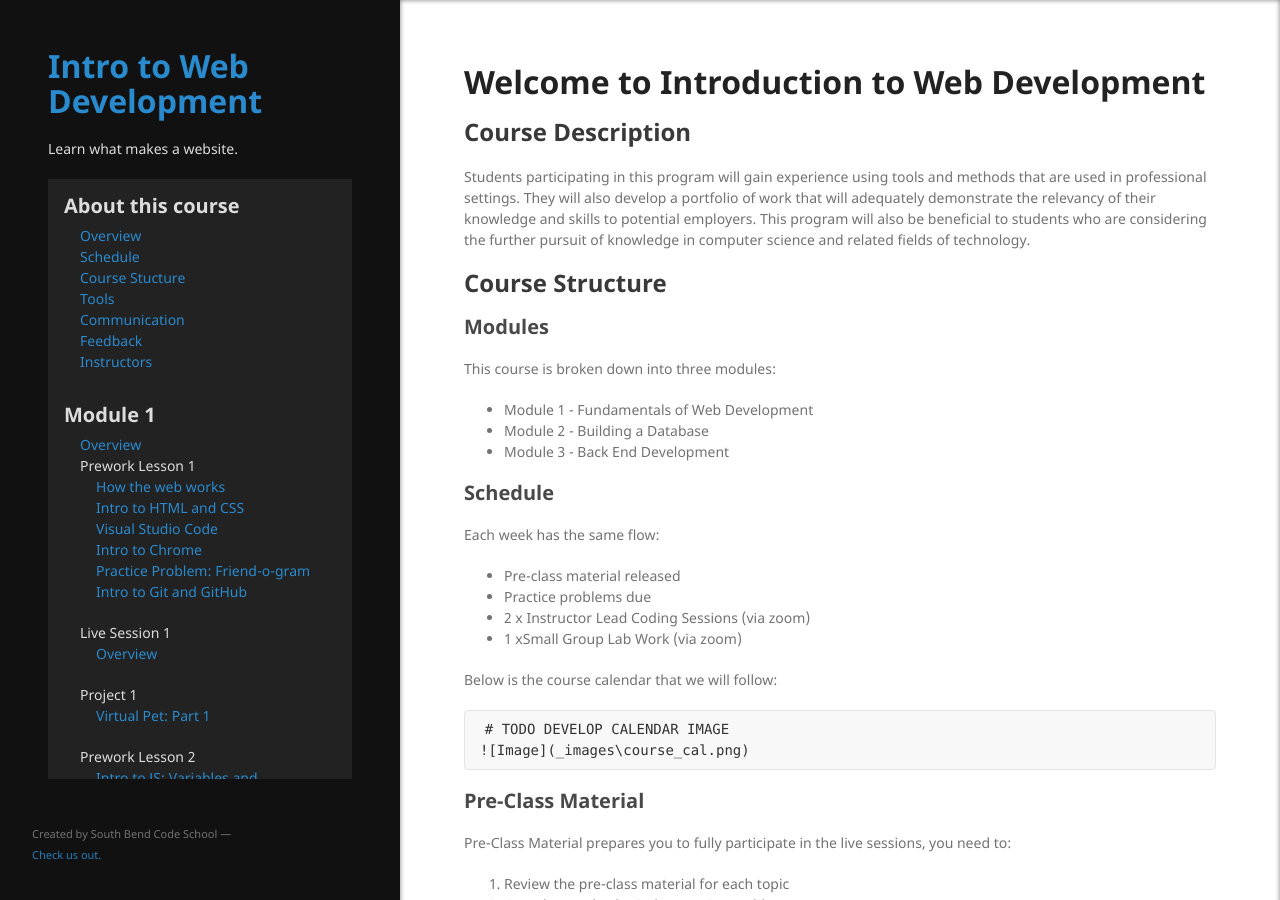
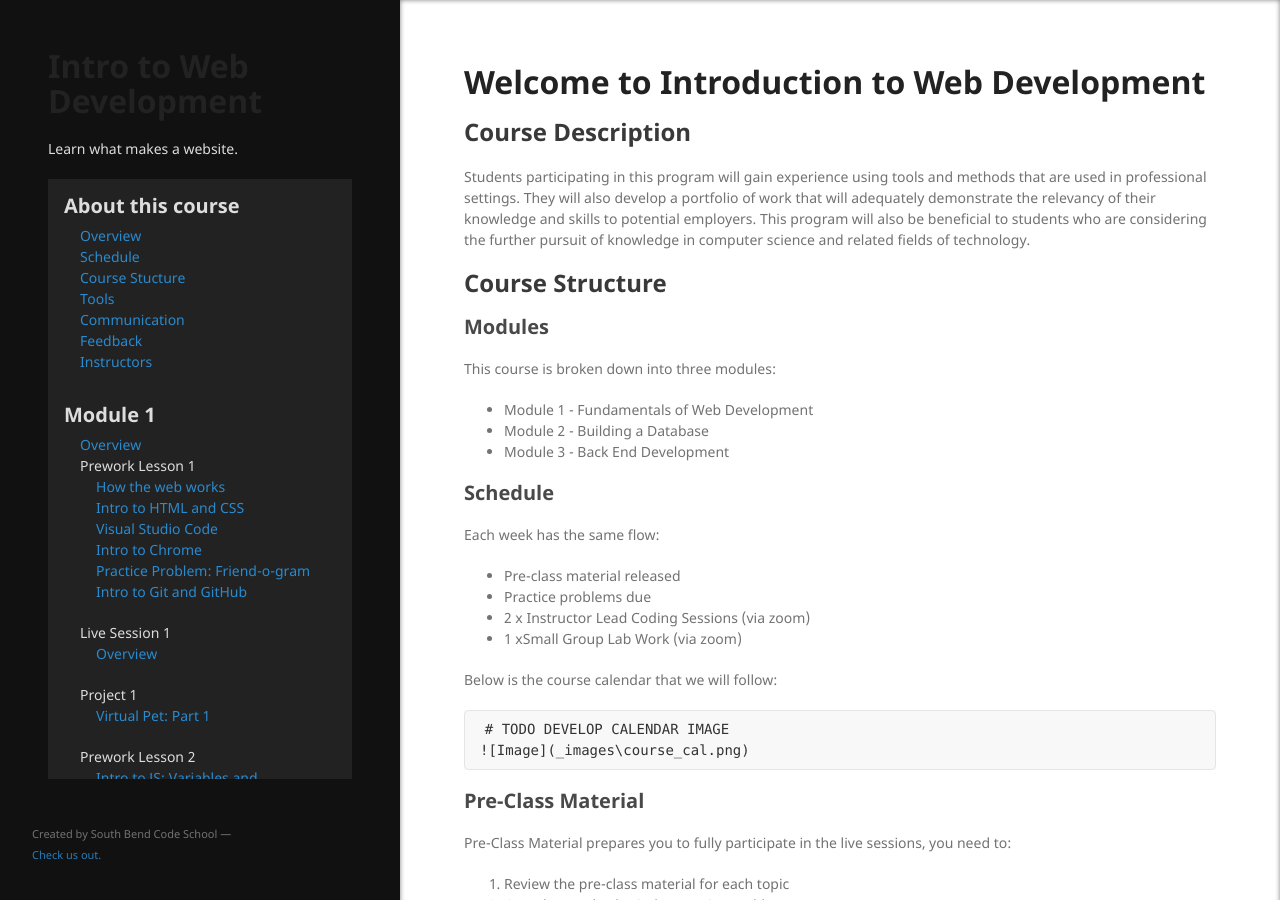
Before and after one commit to south-bend-code-works/intro-to-web-dev, a Jekyll site: the page built from index.md, in a window 1280 px wide and 900 px high. Built offline with Jekyll 4.4.1, drawn with Linux system fonts in a browser that asks for light colours; our own code applies the rules of GitHub Pages for plain Markdown files.

Commit message:
Update default.html

```diff
--- a/_layouts/default.html
+++ b/_layouts/default.html
@@ -22,7 +22,8 @@
   <body>
     <div class="wrapper">
       <header>
-        <h1><a href="{{ "/" | absolute_url }}">{{ site.title | default: site.github.repository_name }}</a></h1>
+        <!-- <h1><a href="{{ "/" | absolute_url }}">{{ site.title | default: site.github.repository_name }}</a></h1> -->
+        <h1>{{ site.title | default: site.github.repository_name }}</h1>
 
         {% if site.logo %}
           <!-- <img src="{{site.logo | relative_url}}" alt="Logo" /> -->
```
